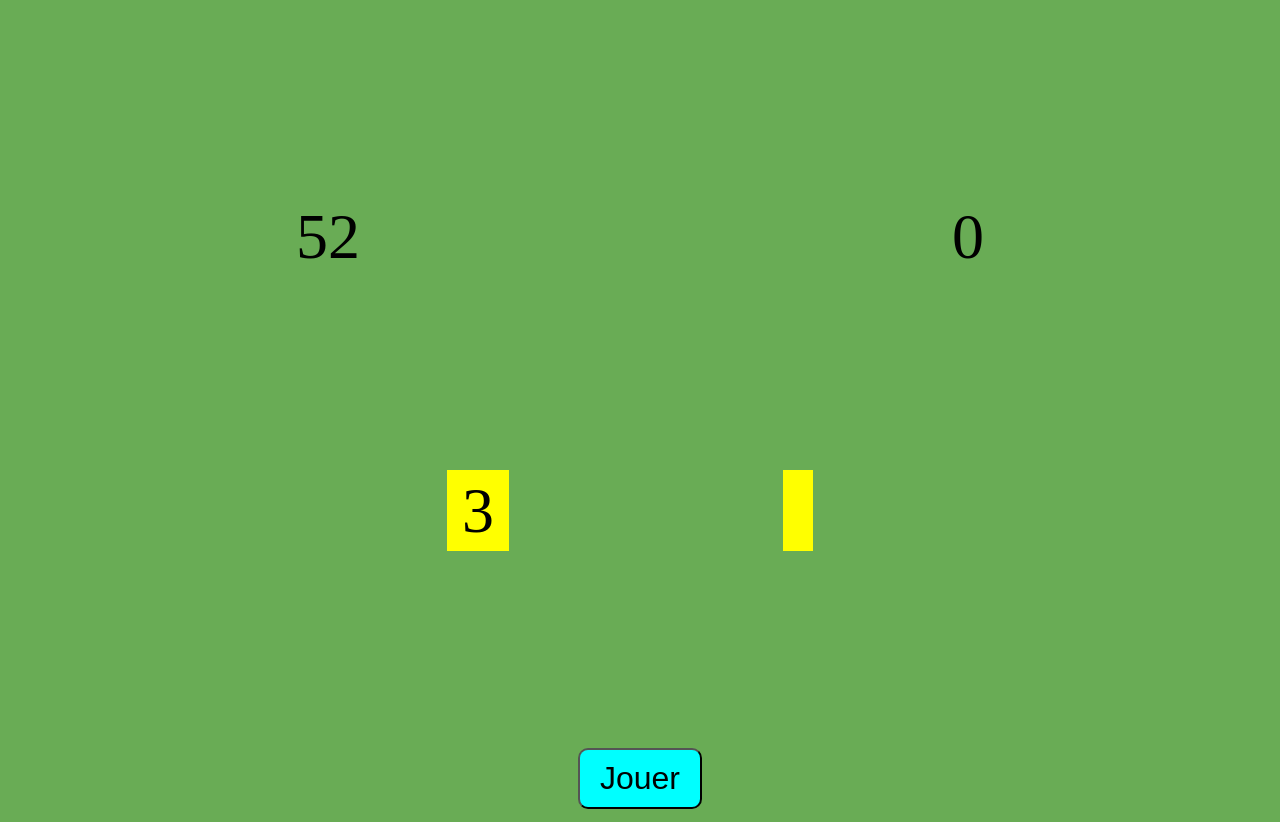
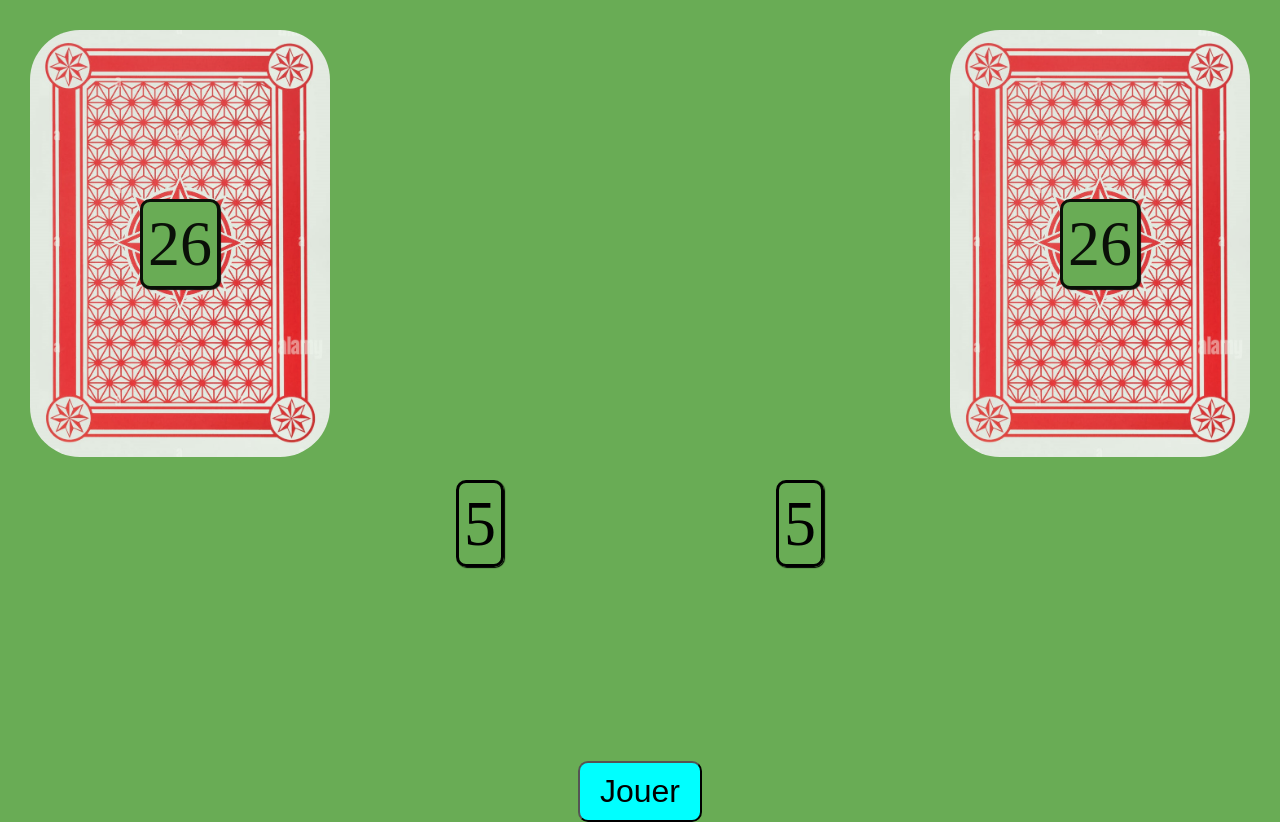
Before and after one commit to ThibaultG94/Bataille, a plain HTML site: page index.html in a window 1280 px wide. Drawn offline with Linux system fonts and the light colour scheme.

Commit message:
style carte dos

```diff
--- a/scripts/bataille.js
+++ b/scripts/bataille.js
@@ -52,7 +52,7 @@ function removeCards() {
 }
 
 //-----------------------------
-// FONCTIONS GAGNANTES
+// FONCTIONS CARTE GAGNANTE
 //----------------------------
 
 function winLeft(e) {
@@ -172,4 +172,4 @@ function speedTest() {
   intervalId = setInterval(battleTest, 1);
 }
 
-speedTest();
+// speedTest();
--- a/style.css
+++ b/style.css
@@ -19,8 +19,30 @@ body {
     display: flex;
     width: 100vw;
     align-items: center;
-    justify-content: space-around;
-    padding: 200px 0;
+    justify-content: space-between;
+    padding: 30px;
+}
+
+.left,
+.right {
+    background: url("./assets/img/dos_de_carte.jpg") center/cover;
+    width: 300px;
+    height: 427px;
+    text-align: center;
+    opacity: 0.9;
+    display: flex;
+    align-items: center;
+    justify-content: center;
+    border-radius: 50px;
+}
+
+.left span,
+.right span {
+    box-shadow: 1px 1px 1px black;
+    border: 3px solid black;
+    background-color: #69ac55;
+    border-radius: 10px;
+    padding: 5px;
 }
 
 .btn {
@@ -39,10 +61,24 @@ body {
     padding-bottom: 200px;
 }
 
+.left-card,
+.right-card {
+    width: 300px;
+    height: 427px;
+    text-align: center;
+    opacity: 0.9;
+    display: flex;
+    align-items: center;
+    justify-content: center;
+    border-radius: 50px;
+}
+
 .cards span {
-    background-color: yellow;
-    padding: 5px 15px;
-    margin-right: 20px;
+    box-shadow: 1px 1px 1px black;
+    border: 3px solid black;
+    background-color: #69ac55;
+    border-radius: 10px;
+    padding: 5px;
 }
 
 span {
```
Also changed, not shown: assets/img/dos_de_carte.jpg (added).
